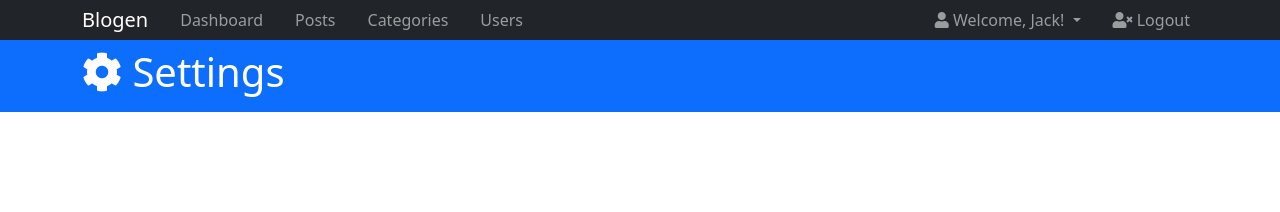
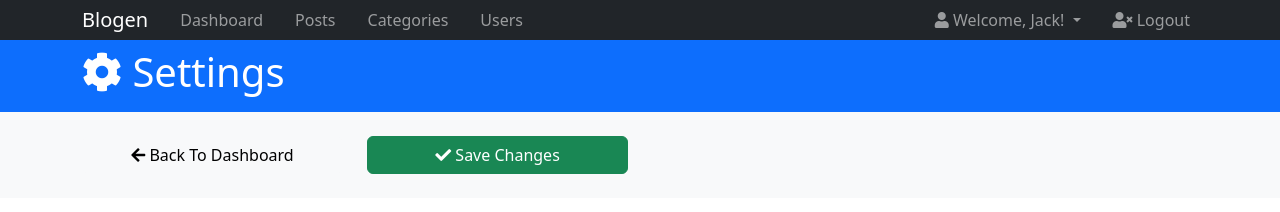
Before and after one commit to Plyavinskiy/blogen-admin-ui, a plain HTML site: page settings.html in a window 1280 px wide. Drawn offline with nearby package versions, Linux system fonts and the light colour scheme.

Commit message:
feat: implement the actions on the Settings page

```diff
--- a/settings.html
+++ b/settings.html
@@ -86,6 +86,24 @@
       </div>
     </header>
 
+    <!-- ACTIONS -->
+    <section id="actions" class="py-4 mb-4 bg-light">
+      <div class="container">
+        <div class="row">
+          <div class="col-md-3">
+            <a href="index.html" class="btn btn-light col-12">
+              <i class="fas fa-arrow-left"></i> Back To Dashboard</a
+            >
+          </div>
+          <div class="col-md-3">
+            <a href="index.html" class="btn btn-success col-12">
+              <i class="fas fa-check"></i> Save Changes</a
+            >
+          </div>
+        </div>
+      </div>
+    </section>
+
     <script
       src="https://code.jquery.com/jquery-3.6.1.min.js"
       integrity="sha256-o88AwQnZB+VDvE9tvIXrMQaPlFFSUTR+nldQm1LuPXQ="
```
